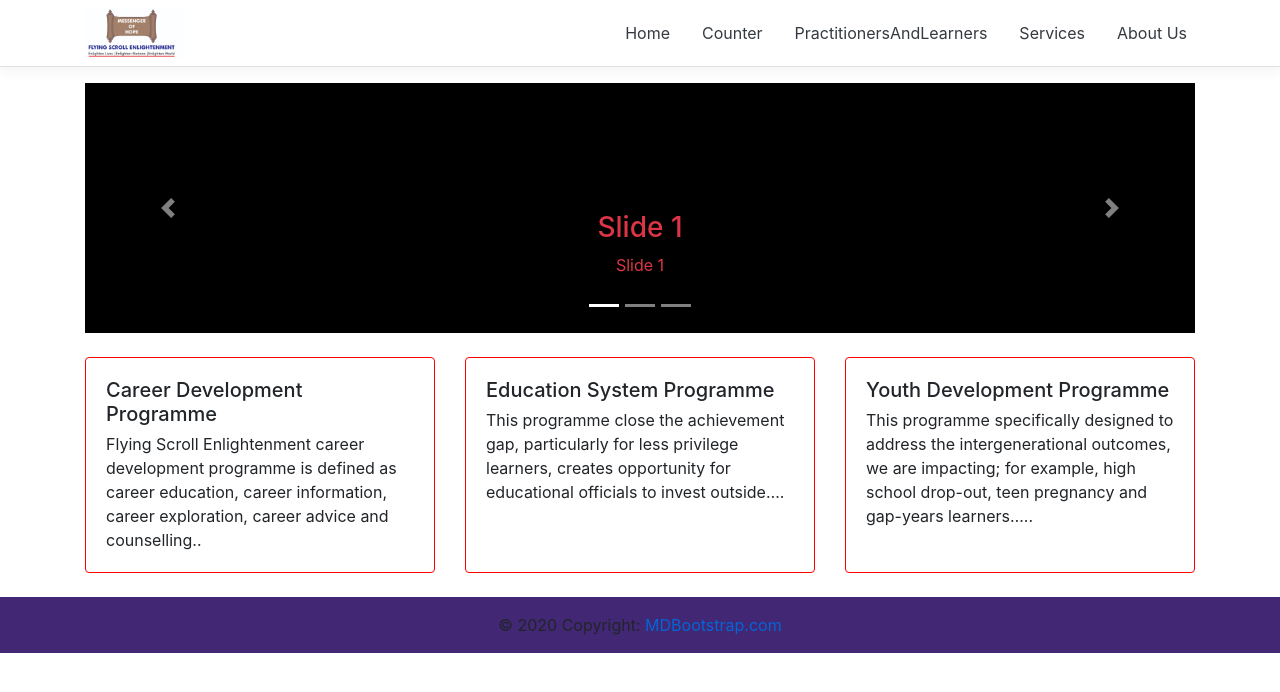
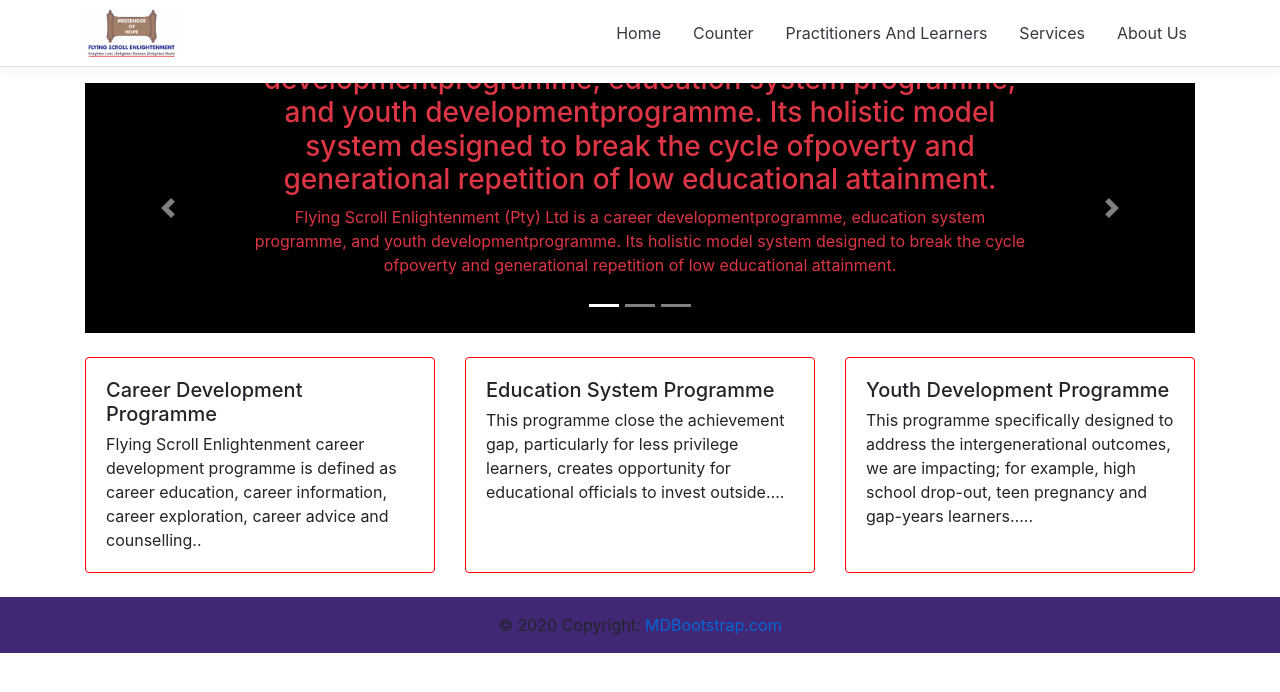
Before and after one commit to SibabalwePeter/FlyingScrollEnlightenment, a React (Create React App) app in the folder ClientApp/: page / in a window 1280 px wide. Shown: the top 692 px of the page. Built offline with nearby package versions, Linux system fonts and the light colour scheme.

Commit message:
Slideshow

```diff
--- a/ClientApp/src/components/Home.tsx
+++ b/ClientApp/src/components/Home.tsx
@@ -15,12 +15,18 @@ import '../Styles/Home.css';
 const items = [
   {
     id: 1,
-    altText: 'Slide 1',
-    caption: 'Slide 1'
+    altText: ' Sba',
+    caption: 'Flying Scroll Enlightenment (Pty) Ltd is a career development'
+    + 'programme, education system programme, and youth development'
+    + 'programme. Its holistic model system designed to break the cycle of'
+    + 'poverty and generational repetition of low educational attainment.'
   },
   {
     id: 2,
-    altText: 'Slide 2',
+    altText: 'Flying Scroll Enlightenment (Pty) Ltd is a career development'
+    + 'programme, education system programme, and youth development'
+    + 'programme. Its holistic model system designed to break the cycle of'
+    + 'poverty and generational repetition of low educational attainment.',
     caption: 'Slide 2'
   },
   {
--- a/ClientApp/src/components/NavMenu.tsx
+++ b/ClientApp/src/components/NavMenu.tsx
@@ -25,7 +25,7 @@ export default class NavMenu extends React.PureComponent<{}, { isOpen: boolean }
                                     <NavLink tag={Link} className="text-dark ml-3" to="/counter">Counter</NavLink>
                                 </NavItem>
                                 <NavItem>
-                                    <NavLink tag={Link} className="text-dark ml-3" to="/PractitionersAndLearners">PractitionersAndLearners</NavLink>
+                                    <NavLink tag={Link} className="text-dark ml-3" to="/PractitionersAndLearners">Practitioners And Learners</NavLink>
                                 </NavItem>
                                 <NavItem>
                                     <NavLink tag={Link} className="text-dark ml-3" to="/Services">Services</NavLink>
```
